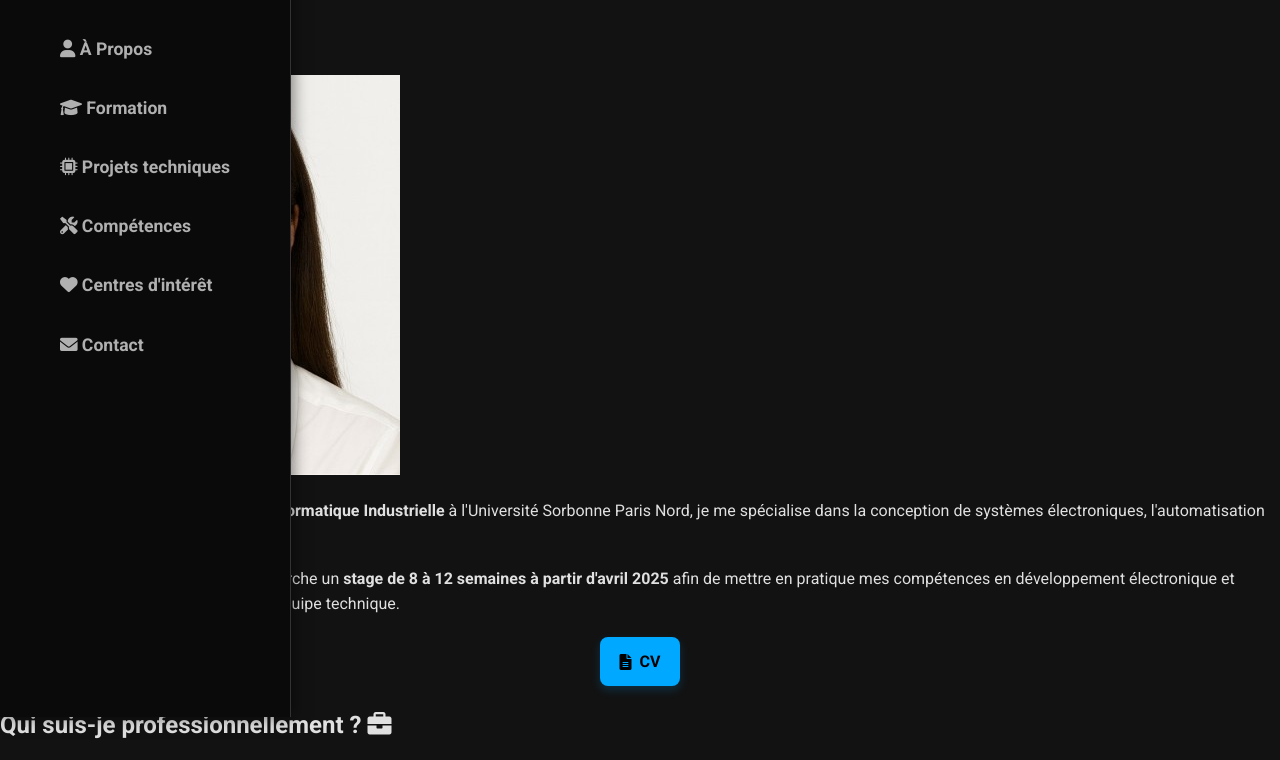
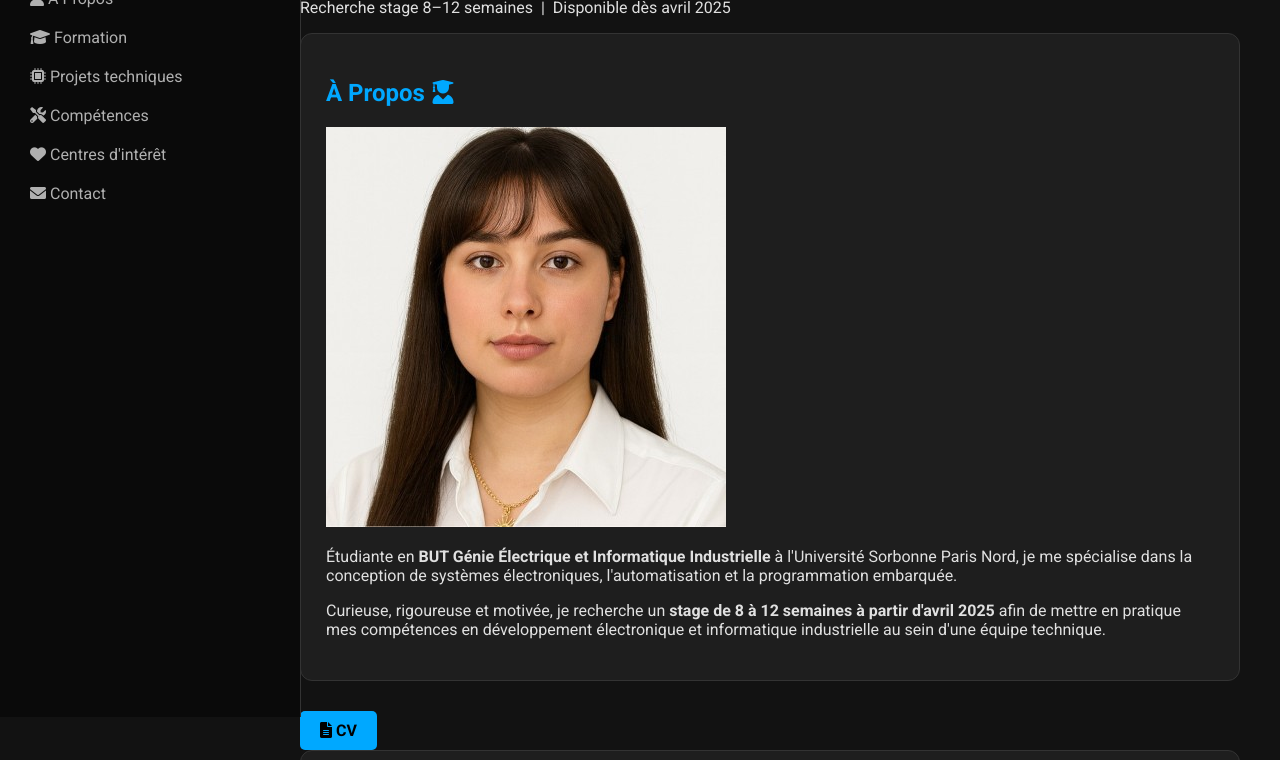
Before and after one commit to miss8am/portfolio-abrar, a plain HTML site: page index.html in a window 1280 px wide. Shown: the part 123-883 px from the top of the page. Drawn offline with Linux system fonts and the light colour scheme.

Commit message:
Update styles.css

```diff
--- a/styles.css
+++ b/styles.css
@@ -1,108 +1,129 @@
 /* --- Variables de couleurs (Thème Dark & Tech) --- */
 :root {
-    --bg-main: #121212;         /* Fond de page sombre */
-    --bg-aside: #0a0a0a;        /* Menu latéral encore plus sombre */
-    --bg-card: #1e1e1e;         /* Cartes et sections gris foncé */
-    --accent: #00a8ff;          /* Bleu électrique (remplace le rose) */
-    --accent-hover: #0081c3;    /* Bleu plus sombre pour le survol */
-    --text-primary: #ffffff;    /* Titres en blanc */
-    --text-secondary: #e0e0e0;  /* Texte principal blanc cassé */
-    --text-muted: #b0b0b0;      /* Texte secondaire en gris */
-    --border: #333333;          /* Bordures discrètes */
+    --bg-main: #121212;
+    --bg-aside: #0a0a0a;
+    --bg-card: #1e1e1e;
+    --accent: #00a8ff;
+    --text-primary: #ffffff;
+    --text-secondary: #e0e0e0;
+    --text-muted: #b0b0b0;
+    --border: #333333;
+    --aside-width: 260px; /* Largeur fixe pour le menu */
 }
 
-/* --- Police et couleurs globales --- */
 body {
-    font-family: 'Roboto', sans-serif; /* Plus moderne pour l'industrie que Lora */
+    font-family: 'Roboto', sans-serif;
     margin: 0;
     padding: 0;
-    line-height: 1.6;
     background-color: var(--bg-main);
     color: var(--text-secondary);
 }
 
-/* --- Disposition principale --- */
 .container {
     display: flex;
-    flex-wrap: wrap;
+    min-height: 100vh;
 }
 
-.button-container {
-    display: flex;
-    justify-content: center;
-    gap: 20px;
-    margin-top: 20px;
+/* --- Menu latéral corrigé --- */
+aside {
+    width: var(--aside-width);
+    background: var(--bg-aside);
+    padding: 20px;
+    /* On utilise sticky ou on s'assure que le main laisse de la place */
+    position: fixed;
+    height: 100vh;
+    border-right: 1px solid var(--border);
+    overflow-y: auto; /* Permet de scroller dans le menu si besoin */
+    z-index: 100;
 }
 
-.custom-button {
-    display: inline-flex;
-    align-items: center;
-    justify-content: center;
-    background: var(--accent);
-    color: #000; /* Texte noir sur bouton bleu pour contraste élevé */
-    padding: 12px 20px;
-    border-radius: 8px;
-    text-decoration: none;
-    font-weight: bold;
-    font-size: 1em;
-    transition: all 0.3s ease;
-    box-shadow: 0 4px 10px rgba(0, 168, 255, 0.2);
+/* --- Contenu principal corrigé --- */
+main {
+    /* La marge doit être EXACTEMENT égale ou supérieure à la largeur de l'aside */
+    margin-left: var(--aside-width);
+    padding: 40px;
+    width: calc(100% - var(--aside-width)); /* On force la largeur restante */
+    box-sizing: border-box; /* Pour que le padding ne dépasse pas */
 }
 
-.custom-button:hover {
-    background: var(--accent-hover);
-    transform: translateY(-2px);
-}
-
-.custom-button i {
-    margin-right: 8px;
-}
-
-/* --- Menu latéral (aside) --- */
-aside {
-    width: 250px;
-    background: var(--bg-aside);
-    padding: 20px;
-    height: 100vh;
-    position: fixed;
-    box-shadow: 2px 0 15px rgba(0, 0, 0, 0.5);
-    display: flex;
-    flex-direction: column;
-    align-items: center;
-    border-right: 1px solid var(--border);
-}
-
-.menu-header {
-    text-align: center;
-    margin-bottom: 20px;
-}
-
+/* --- Éléments de contenu --- */
 .menu-header h2 {
     font-family: 'Pacifico', cursive;
     color: var(--accent);
-    font-size: 1.8em;
+    text-align: center;
 }
 
-aside nav ul {
+nav ul {
     list-style: none;
     padding: 0;
-    width: 100%;
 }
 
-aside nav ul li {
-    margin: 15px 0;
+nav ul li a {
+    color: var(--text-muted);
+    text-decoration: none;
+    display: block;
+    padding: 10px;
+    transition: 0.3s;
 }
 
-aside nav ul li a {
-    color: var(--text-muted);
+nav ul li a:hover {
+    color: var(--accent);
+    background: rgba(0, 168, 255, 0.1);
+    border-radius: 5px;
+}
+
+/* --- Sections et Cartes --- */
+.project, .education, .professional-item, section {
+    background: var(--bg-card);
+    padding: 25px;
+    border-radius: 12px;
+    margin-bottom: 30px;
+    border: 1px solid var(--border);
+}
+
+h1, h2 { color: var(--accent); }
+
+/* --- Boutons --- */
+.custom-button {
+    background: var(--accent);
+    color: #000;
+    padding: 10px 20px;
+    border-radius: 5px;
     text-decoration: none;
     font-weight: bold;
-    font-size: 1.1em;
-    transition: all 0.3s;
-    display: block;
-    padding: 8px 15px;
+    display: inline-block;
 }
 
-aside nav ul li a:hover {
-    color: var(--accent);
-    background-color: rgba(0, 16
+/* --- Hard/Soft Skills --- */
+.skills-tags.two-cols {
+    display: flex;
+    gap: 20px;
+    border-top: 1px solid var(--border);
+    padding-top: 20px;
+}
+
+.skills-tags.two-cols > div {
+    flex: 1;
+}
+
+.star-blue { color: var(--accent); font-size: 20px; }
+.star-list { list-style: none; padding: 0; }
+
+/* --- Responsive (Mobile) --- */
+@media (max-width: 900px) {
+    .container {
+        flex-direction: column;
+    }
+    aside {
+        position: relative;
+        width: 100%;
+        height: auto;
+        border-right: none;
+        border-bottom: 1px solid var(--border);
+    }
+    main {
+        margin-left: 0;
+        width: 100%;
+        padding: 20px;
+    }
+}
```
